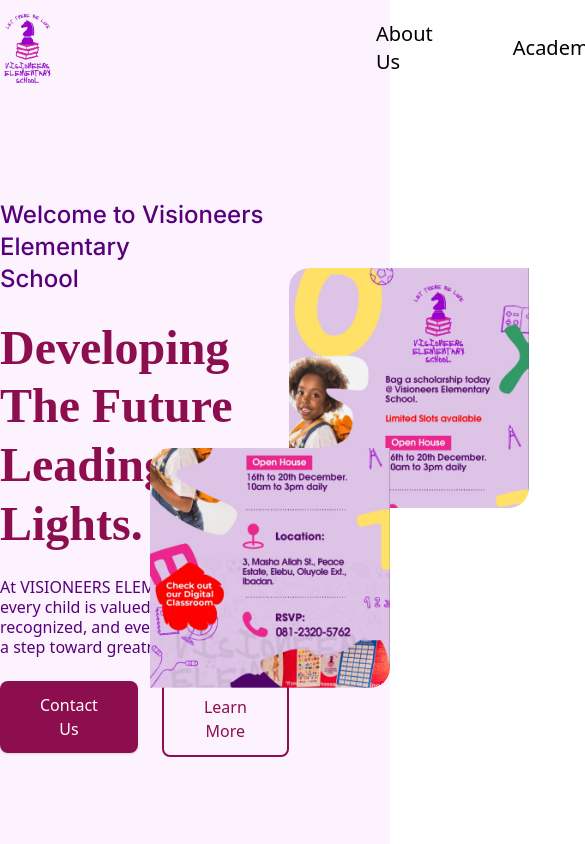
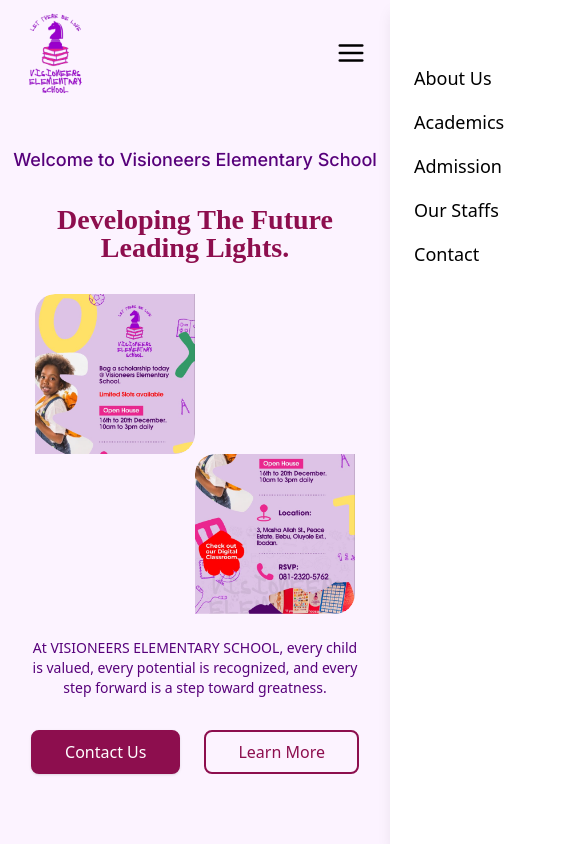
Before and after one commit to Mcdemzy/visioneers-elementary-school, a React (Vite) app: page / in a window 390 px wide. Shown: the top 844 px of the page, 585 px wide, since content can reach past the window. Built offline with nearby package versions, Linux system fonts and the light colour scheme; the HTML template or start-up script is replaced by a standard one.

Commit message:
Still working

```diff
--- a/src/Pages/Shared/FeaturesSection.tsx
+++ b/src/Pages/Shared/FeaturesSection.tsx
@@ -75,8 +75,8 @@ function FeaturesSection() {
       </section>
 
       {/* School Anthem here 😒*/}
-      <section className="py-16">
-        <div className="mx-auto rounded-xl w-[1120px] h-[780px] bg-[#00000033]">
+      <section className="py-16 lg:px-20 md:px-10 px-5">
+        <div className="mx-auto rounded-xl w-full lg:h-[780px] h-[500px] bg-[#00000033]">
           <h3 className="text-[#FFFFFF] text-4xl font-bold text-center pt-24">
             School Anthem
           </h3>
@@ -181,7 +181,7 @@ function FeaturesSection() {
       </section>
 
       {/* Testimoneers */}
-      <section className="py-16">
+      {/* <section className="py-16">
         <div className="mx-auto text-center">
           <h2 className="text-2xl font-bold text-[#000000] font-Inter">
             What Our Past <span className="text-[#7B02A1]">Students</span> Say
@@ -215,7 +215,7 @@ function FeaturesSection() {
             </div>
           ))}
         </div>
-      </section>
+      </section> */}
     </main>
   );
 }
--- a/src/Pages/Shared/Footer.tsx
+++ b/src/Pages/Shared/Footer.tsx
@@ -8,9 +8,8 @@ import { MdPhone } from "react-icons/md";
 function Footer() {
   return (
     <footer className=" py-[30px] w-full border mt-20 bg-[#FCF3FF]">
-      <div className="space-y-[200px] mx-auto w-full  p-6 py-6 lg:py-8">
-        <div className="space-y-10">
-          <div className="flex justify-around">
+      <div className="space-y-[200px] mx-auto w-full py-6 lg:py-8">
+        <div className="grid grid-cols-1 md:grid-cols-2 lg:grid-cols-4">
           <div className="flex flex-col gap-y-10">
             <a href="#">
               <img
@@ -22,8 +21,8 @@ function Footer() {
             <p className="text-[12px] font-Inter font-medium text-[#6B6B6B] w-[280px] ">
               Visioneers Elementary School is dedicated to nurturing every
               aspect of a child's development in a complex and challenging
-                world. We harness all available resources to provide a
-                distinctive experience for every student at Visioneers.
+              world. We harness all available resources to provide a distinctive
+              experience for every student at Visioneers.
             </p>
           </div>
           <div className="space-y-5">
@@ -126,7 +125,6 @@ function Footer() {
           </div>
         </div>
       </div>
-      </div>
     </footer>
   );
 }
--- a/src/Pages/Shared/HeroSection.tsx
+++ b/src/Pages/Shared/HeroSection.tsx
@@ -1,47 +1,72 @@
-import { Link } from 'react-router-dom';
+import { Link } from "react-router-dom";
 
 function HeroSection() {
   return (
     <section className="bg-[#FCF3FF] min-h-screen pt-28 flex items-center justify-around">
-      <div className="max-w-lg space-y-6">
-        <h1 className="text-2xl text-[#57007B] font-medium font-Inter">
-          Welcome to Visioneers Elementary {" "}
-          <br />
+      <div className="max-w-lg space-y-6 mx-2">
+        <div className="space-y-8 mt-5 mb-8">
+          <h1 className="md:text-2xl text-lg text-center lg:text-start text-[#57007B] font-medium font-Inter">
+            Welcome to Visioneers Elementary <br className="lg:block hidden" />
             School
           </h1>
-        <h2 className="text-5xl font-bold leading-[58.51px] font-[freckle-face] text-[#8D0E4E]">
-        Developing The Future Leading Lights.
+          <h2 className="md:text-5xl sm:text-[38px] text-[28px] leading-none font-bold md:leading-[58.51px] font-[freckle-face] text-[#8D0E4E] text-center lg:text-start">
+            Developing The Future
+            <br className=""/>
+             Leading Lights.
           </h2>
-        <p className="text-base font-medium text-[#57007B] leading-5">
+        </div>
+
+        <div className="block xl:h-[560px] lg:h-[420px] h-80 xl:w-[700px] lg:w-[520px] w-80  relative lg:hidden my-8 mx-auto">
+          <div className="group overflow-hidden rounded-tl-[20px] rounded-br-[20px] xl:w-80 xl:h-80 lg:w-60 lg:h-60 w-40 h-40 ">
+            <img
+              src="images/hero1.png"
+              alt=""
+              className="transition-all duration-300 xl:w-80 xl:h-80 lg:w-60 lg:h-60 w-40 h-40 rounded-tl-[20px] rounded-br-[20px] group-hover:scale-110"
+            />
+          </div>
+          <div className="group absolute bottom-0 right-0 overflow-hidden rounded-tl-[20px] rounded-br-[20px] xl:w-80 xl:h-80 w-40 h-40">
+            <img
+              src="images/hero2.png"
+              alt=""
+              className="transition-all duration-300 xl:w-80 xl:h-80 lg:w-60 lg:h-60 w-40 h-40 rounded-tl-[20px] rounded-br-[20px] group-hover:scale-110"
+            />
+          </div>
+        </div>
+
+        <div className="space-y-8 flex flex-col pb-14 items-center lg:items-start mt-8">
+          <p className="md:text-base text-sm mx-5 font-medium text-[#57007B] leading-5 lg:text-start text-center">
             At VISIONEERS ELEMENTARY SCHOOL, every child is valued, every
             potential is recognized, and every step forward is a step toward
             greatness.
           </p>
-        <div className="flex gap-6">
-          <Link to={'/contact'}>
-            <button className="bg-[#8D0E4E] text-white py-3 px-10 rounded-lg shadow hover:bg-[#681e43] transition">
+          <div className="flex gap-6 space-y-0">
+            <Link to={"/contact"}>
+              <button className="border-2 border-[#8D0E4E] bg-[#8D0E4E] text-white lg:py-3 py-2 lg:px-10 px-8 rounded-lg shadow hover:bg-[#681e43] transition">
                 Contact Us
               </button>
             </Link>
-          <button className="border-2 border-[#8D0E4E] text-[#8D0E4E] py-3 px-10 rounded-lg hover:bg-[#8D0E4E] hover:text-white transition">
+            <Link to={"#"}>
+              <button className="border-2 border-[#8D0E4E] text-[#8D0E4E] lg:py-3 py-2 lg:px-10 px-8 rounded-lg hover:bg-[#8D0E4E] hover:text-white transition">
                 Learn More
               </button>
+            </Link>
+          </div>
         </div>
       </div>
 
-      <div className="grid grid-cols-1 md:grid-cols-2 gap-6 xl:h-[560px] h-[420px] xl:w-[700px] w-[520px] relative">
+      <div className="lg:grid grid-cols-1 md:grid-cols-2 gap-6 xl:h-[560px] h-[420px] xl:w-[700px] w-[520px] relative hidden">
         <div className="group overflow-hidden rounded-tl-[20px] rounded-br-[20px] xl:w-80 xl:h-80 w-60 h-60">
           <img
             src="images/hero1.png"
             alt=""
-            className="transition-all duration-300 xl:w-80 xl:h-80 w-60 h-60 rounded-tl-[20px] rounded-br-[20px] group-hover:scale-110"
+            className="transition-all duration-300 xl:w-80 xl:h-80 lg:w-60 lg:h-60 w-40 h-40 rounded-tl-[20px] rounded-br-[20px] group-hover:scale-110"
           />
         </div>
         <div className="group absolute bottom-0 right-0 overflow-hidden rounded-tl-[20px] rounded-br-[20px] xl:w-80 xl:h-80 w-60 h-60">
           <img
             src="images/hero2.png"
             alt=""
-            className="transition-all duration-300 xl:w-80 xl:h-80 w-60 h-60 rounded-tl-[20px] rounded-br-[20px] group-hover:scale-110"
+            className="transition-all duration-300 xl:w-80 xl:h-80 lg:w-60 lg:h-60 w-40 h-40 rounded-tl-[20px] rounded-br-[20px] group-hover:scale-110"
           />
         </div>
       </div>
--- a/src/Pages/Shared/Navbar.tsx
+++ b/src/Pages/Shared/Navbar.tsx
@@ -1,43 +1,54 @@
-import { useEffect, useState } from 'react';
-import { NavLink } from 'react-router-dom';
+import { useEffect, useState } from "react";
+import { NavLink } from "react-router-dom";
+import { FiMenu, FiX } from "react-icons/fi";
 
 function Navbar() {
   const [hasShadow, setHasShadow] = useState(false);
+  const [isSidebarOpen, setIsSidebarOpen] = useState(false);
 
   useEffect(() => {
     const handleScroll = () => {
       setHasShadow(window.scrollY > 0);
     };
 
-    window.addEventListener('scroll', handleScroll);
+    window.addEventListener("scroll", handleScroll);
     return () => {
-      window.removeEventListener('scroll', handleScroll);
+      window.removeEventListener("scroll", handleScroll);
     };
   }, []);
 
+  const toggleSidebar = () => {
+    setIsSidebarOpen((prev) => !prev);
+  };
+
+  const closeSidebar = () => {
+    setIsSidebarOpen(false);
+  };
+
   return (
+    <div className="">
       <nav
-      className={`flex items-center justify-around xl:py-6 py-3 gap-80 bg-opacity-0 transition-shadow duration-300 fixed w-full top-0 z-[10000] ${
+        className={`flex items-center justify-between px-6 xl:py-6 py-3 bg-opacity-0 transition-shadow duration-300 fixed w-full top-0 z-[9998] ${
           hasShadow
-          ? 'backdrop-blur-lg backdrop-brightness-90 bg-white/40 border border-white/20 rounded-lg shadow-lg'
-          : ''
+            ? "backdrop-blur-lg backdrop-brightness-90 bg-white/40 border border-white/20 rounded-lg shadow-lg"
+            : ""
         }`}
       >
-      <NavLink to={'/'}>
-        <div className="xl:w-16 w-14">
+        <NavLink to={"/"}>
+          <div className="xl:w-18 w-16">
             <img src="/images/logo.png" alt="Logo" />
           </div>
         </NavLink>
 
-      <ul className="flex items-center gap-20 font-medium text-xl">
-        {['About Us', 'Academics', 'Admission', 'Our Staffs', 'Contact'].map(
+        <ul className="hidden md:flex items-center gap-10 font-medium text-xl">
+          {["About Us", "Academics", "Admission", "Our Staffs", "Contact"].map(
             (item, index) => (
               <li key={index}>
                 <NavLink
-                to={`/${item.toLowerCase().replace(/\s+/g, '-')}`}
+                  to={`/${item.toLowerCase().replace(/\s+/g, "-")}`}
                   className={({ isActive }) =>
                     `transition duration-200 ${
-                    isActive ? 'text-[#7B02A1]' : 'text-black'
+                      isActive ? "text-[#7B02A1]" : "text-black"
                     } hover:text-[#7B02A1]`
                   }
                 >
@@ -47,7 +58,54 @@ function Navbar() {
             )
           )}
         </ul>
+
+        <button
+          className="md:hidden text-black text-3xl focus:outline-none z-[10000]"
+          onClick={toggleSidebar}
+        >
+          <FiMenu />
+        </button>
       </nav>
+
+      {/* sidebar */}
+      <div
+        className={`fixed top-0 right-0 h-full w-64 bg-white shadow-lg z-[9999] transform transition-transform duration-300 md:hidden ${
+          isSidebarOpen ? "translate-x-0" : "translate-x-full"
+        } ${
+          hasShadow
+            ? "backdrop-blur-lg backdrop-brightness-80 bg-white/40 rounded-lg shadow-lg"
+            : ""
+        }`}
+      >
+        <button
+          className="absolute top-8 right-6 text-3xl text-black focus:outline-none"
+          onClick={closeSidebar}
+        >
+          <FiX />
+        </button>
+
+        {/* Sidebar Links */}
+        <ul className="flex flex-col p-6 gap-4 font-medium text-lg mt-10">
+          {["About Us", "Academics", "Admission", "Our Staffs", "Contact"].map(
+            (item, index) => (
+              <li key={index}>
+                <NavLink
+                  to={`/${item.toLowerCase().replace(/\s+/g, "-")}`}
+                  className={({ isActive }) =>
+                    `transition duration-200 ${
+                      isActive ? "text-[#7B02A1]" : "text-black"
+                    } hover:text-[#7B02A1]`
+                  }
+                  onClick={closeSidebar}
+                >
+                  {item}
+                </NavLink>
+              </li>
+            )
+          )}
+        </ul>
+      </div>
+    </div>
   );
 }
 
```
Lines whose indentation alone changed are shown as unchanged.
